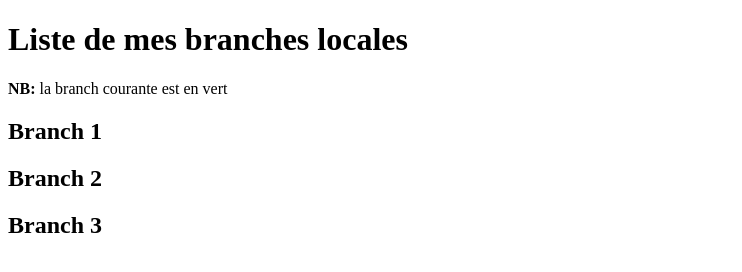
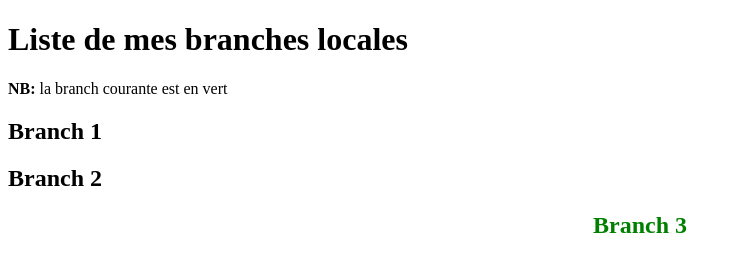
Before and after one commit to ndaSerge/formation_git, a plain HTML site: page index.html in a window 1280 px wide. Shown: the whole page, without its empty margins (0-742 px from the left). Drawn offline with Linux system fonts and the light colour scheme.

Commit message:
les infos de branch 3

```diff
--- /dev/null
+++ b/branche3.css
@@ -0,0 +1,5 @@
+.branch3
+{
+	text-align: center;
+	color: green;
+}
--- a/index.html
+++ b/index.html
@@ -3,6 +3,7 @@
 <head>
 	<meta charset="utf-8">
 	<meta name="viewport" content="width=device-width, initial-scale=1">
+	<link rel="stylesheet" type="text/css" href="branche3.css">
 	<title>Formation Git UVCI</title>
 </head>
 <body>
@@ -10,6 +11,6 @@
 	<p><strong>NB:</strong> la branch courante est en vert</p>
 	<h2>Branch 1</h2>
 	<h2>Branch 2</h2>
-	<h2>Branch 3</h2>
+	<h2 class="branch3">Branch 3</h2>
 </body>
 </html>
```
